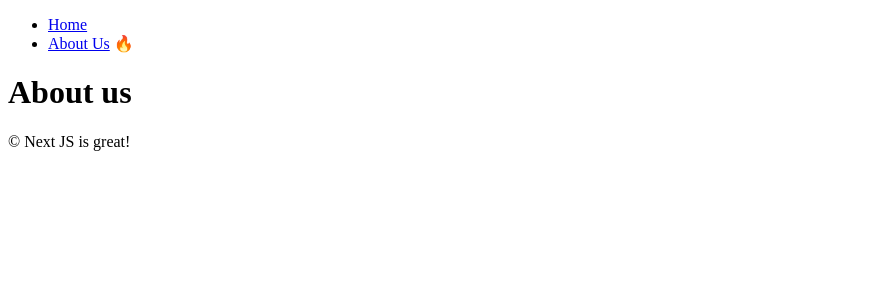
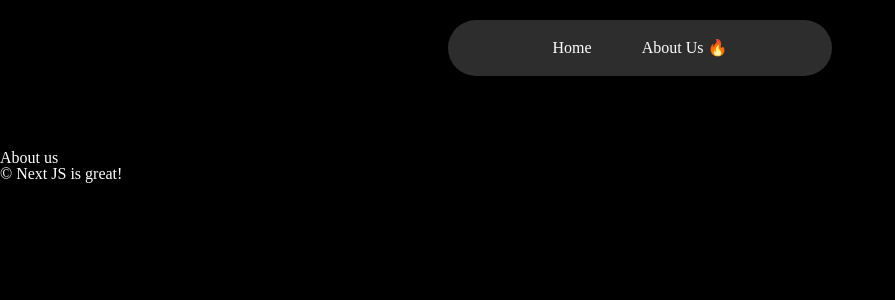
Before and after one commit to lru0409/nextjs-practice, a Next.js app: page /about-us in a window 1280 px wide. Shown: the top 300 px of the page, without its empty margins (0-895 px from the left). Built offline with nearby package versions, Linux system fonts and the light colour scheme.

Commit message:
styles: add global, navigation styles

```diff
--- /dev/null
+++ b/app/(movie)/movies/[id]/error.tsx
@@ -0,0 +1,5 @@
+'use client';
+
+export default function Error() {
+  return <h1>lol something broke...</h1>;
+}
--- a/app/layout.tsx
+++ b/app/layout.tsx
@@ -1,5 +1,6 @@
 import { Metadata } from 'next';
 import Navigation from '../components/navigation';
+import '../styles/global.css';
 
 export const metadata: Metadata = {
   title: {
--- a/components/movie-info.tsx
+++ b/components/movie-info.tsx
@@ -1,7 +1,6 @@
 import { API_URL } from '../app/(home)/page';
 
 async function getMovie(id: string) {
-  await new Promise((resolve) => setTimeout(resolve, 3000)); // Simulate a delay
   const response = await fetch(`${API_URL}/${id}`);
   const json = await response.json();
   return json;
--- a/components/movie-videos.tsx
+++ b/components/movie-videos.tsx
@@ -1,7 +1,6 @@
 import { API_URL } from '../app/(home)/page';
 
 async function getVideos(id: string) {
-  await new Promise((resolve) => setTimeout(resolve, 5000)); // Simulate a delay
   const response = await fetch(`${API_URL}/${id}/videos`);
   const json = await response.json();
   return json;
--- a/components/navigation.tsx
+++ b/components/navigation.tsx
@@ -2,13 +2,14 @@
 
 import Link from 'next/link';
 import { usePathname } from 'next/navigation';
+import styles from "../styles/navigation.module.css"
 
 export default function Navigation() {
   const path = usePathname();
   console.log('path', path);
 
   return (
-    <nav>
+    <nav className={styles.nav}>
       <ul>
         <li>
           <Link href={'/'}>Home</Link> {path === '/' ? '🔥' : ''}
--- /dev/null
+++ b/styles/global.css
@@ -0,0 +1,140 @@
+html,
+body,
+div,
+span,
+applet,
+object,
+iframe,
+h1,
+h2,
+h3,
+h4,
+h5,
+h6,
+p,
+blockquote,
+pre,
+a,
+abbr,
+acronym,
+address,
+big,
+cite,
+code,
+del,
+dfn,
+em,
+img,
+ins,
+kbd,
+q,
+s,
+samp,
+small,
+strike,
+strong,
+sub,
+sup,
+tt,
+var,
+b,
+u,
+i,
+center,
+dl,
+dt,
+dd,
+ol,
+ul,
+li,
+fieldset,
+form,
+label,
+legend,
+table,
+caption,
+tbody,
+tfoot,
+thead,
+tr,
+th,
+td,
+article,
+aside,
+canvas,
+details,
+embed,
+figure,
+figcaption,
+footer,
+header,
+hgroup,
+menu,
+nav,
+output,
+ruby,
+section,
+summary,
+time,
+mark,
+audio,
+video {
+  margin: 0;
+  padding: 0;
+  border: 0;
+  font-size: 100%;
+  font: inherit;
+  vertical-align: baseline;
+}
+/* HTML5 display-role reset for older browsers */
+article,
+aside,
+details,
+figcaption,
+figure,
+footer,
+header,
+hgroup,
+menu,
+nav,
+section {
+  display: block;
+}
+body {
+  line-height: 1;
+}
+ol,
+ul {
+  list-style: none;
+}
+blockquote,
+q {
+  quotes: none;
+}
+blockquote:before,
+blockquote:after,
+q:before,
+q:after {
+  content: '';
+  content: none;
+}
+table {
+  border-collapse: collapse;
+  border-spacing: 0;
+}
+
+body {
+  margin-top: 150px;
+  font: system-ui, sans-serif;
+  background-color: black;
+  color: white;
+}
+
+a {
+  color: inherit;
+  text-decoration: none;
+}
+
+a:hover {
+  text-decoration: underline;
+}
--- /dev/null
+++ b/styles/navigation.module.css
@@ -0,0 +1,28 @@
+.nav {
+  background-color: #2d2d2d;
+  position: fixed;
+  width: 30%;
+  margin: 0 auto;
+  top: 20px;
+  border-radius: 50px;
+  padding: 20px 0px;
+  left: 50%;
+  z-index: 10;
+  transform: translateX(-50%);
+}
+
+.nav ul {
+  display: flex;
+  justify-content: center;
+  gap: 50px;
+}
+
+.nav ul li {
+  list-style: none;
+  transform: none;
+  transition: all 0.1s ease-in-out;
+}
+
+.nav ul li:hover {
+  transform: scale(1.05);
+}
```
